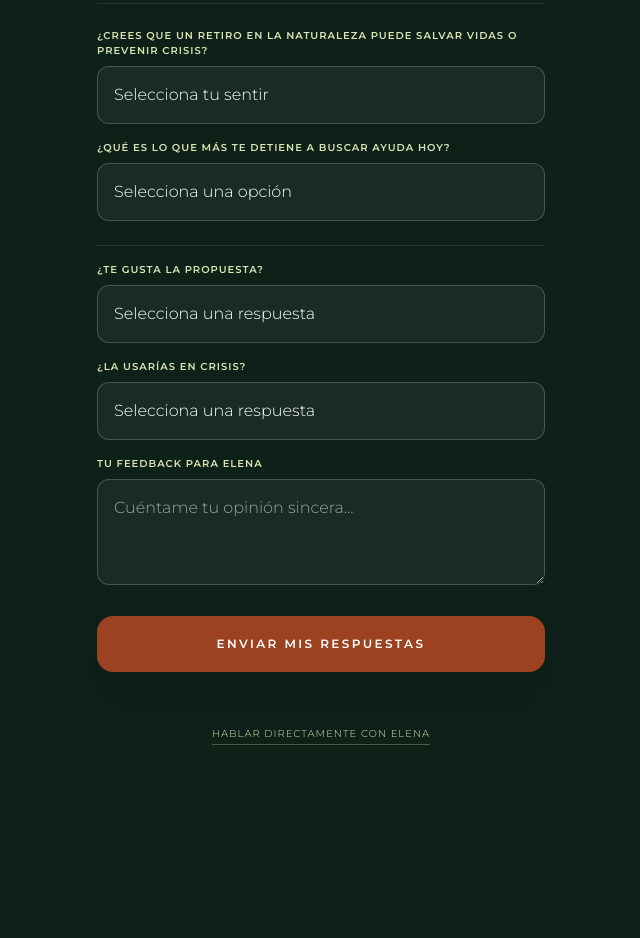
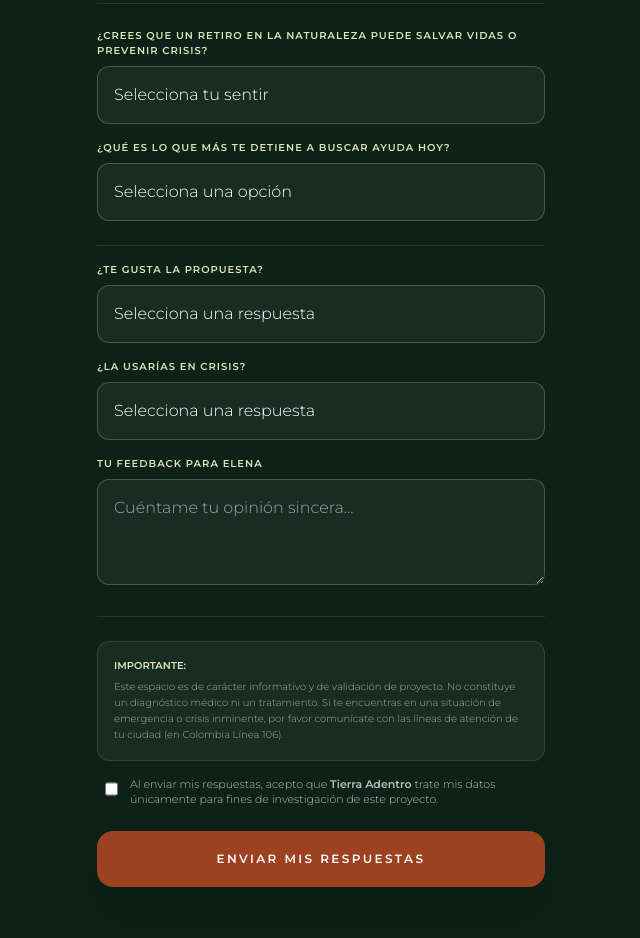
Before and after one commit to Helen3887/encuesta-tierra-adentro, a plain HTML site: page index.html in a window 1280 px wide. Shown: the part 874-1812 px from the top of the page, without its empty margins (319-959 px from the left). Before the commit the page ends 1666 px from the top, so only its background shows below. Drawn offline with nearby package versions, Linux system fonts and the light colour scheme.

Commit message:
feat: agrega aviso legal, disclaimer médico y líneas de ayuda

```diff
--- a/index.html
+++ b/index.html
@@ -117,13 +117,32 @@
                 </div>
             </div>
 
-            <button type="submit" class="w-full bg-[#9C4221] text-white font-black py-5 rounded-2xl hover:bg-[#85351a] transition-all shadow-2xl tracking-[0.2em] text-xs uppercase">
+            </button>
+            <div class="space-y-4 pt-6 border-t border-white/10">
+
+                <div class="p-4 bg-white/5 border border-white/10 rounded-xl">
+                    <p class="text-[10px] text-white/60 leading-relaxed">
+                        <strong class="text-[#DDE5B6] block mb-1">IMPORTANTE:</strong>
+                        Este espacio es de carácter informativo y de validación de proyecto. No constituye un diagnóstico médico ni un tratamiento. Si te encuentras en una situación de emergencia o crisis inminente, por favor comunícate con las líneas de atención de tu ciudad (en Colombia Línea 106).
+                    </p>
+                </div>
+
+                <div class="flex items-start gap-3 px-2">
+                    <input type="checkbox" id="privacidad" name="aceptar_terminos" required
+                           class="mt-1 w-4 h-4 rounded border-white/20 bg-white/5 text-[#9C4221] focus:ring-[#9C4221]">
+                    <label for="privacidad" class="text-[11px] text-white/70 leading-snug cursor-pointer">
+                        Al enviar mis respuestas, acepto que <strong>Tierra Adentro</strong> trate mis datos únicamente para fines de investigación de este proyecto.
+                    </label>
+                </div>
+            </div>
+
+            <button type="submit" class="w-full bg-[#9C4221] text-white font-black py-5 rounded-2xl hover:bg-[#85351a] transition-all shadow-2xl tracking-[0.2em] text-xs uppercase mt-4">
                 Enviar mis respuestas
             </button>
         </form>
 
         <footer class="mt-12 text-center">
-            <a href="https://wa.me/573192909698" class="text-[10px] uppercase tracking-widest text-[#DDE5B6] border-b border-[#DDE5B6]/30 pb-1 hover:text-white transition-colors">Hablar directamente con Elena</a>
+            <a href="https://wa.me/573192909698" class="text-[10px] uppercase tracking-widest text-[#DDE5B6] border-b border-[#DDE5B6]/30 pb-1 hover:text-white transition-colors"></a>
         </footer>
     </div>
 
```
